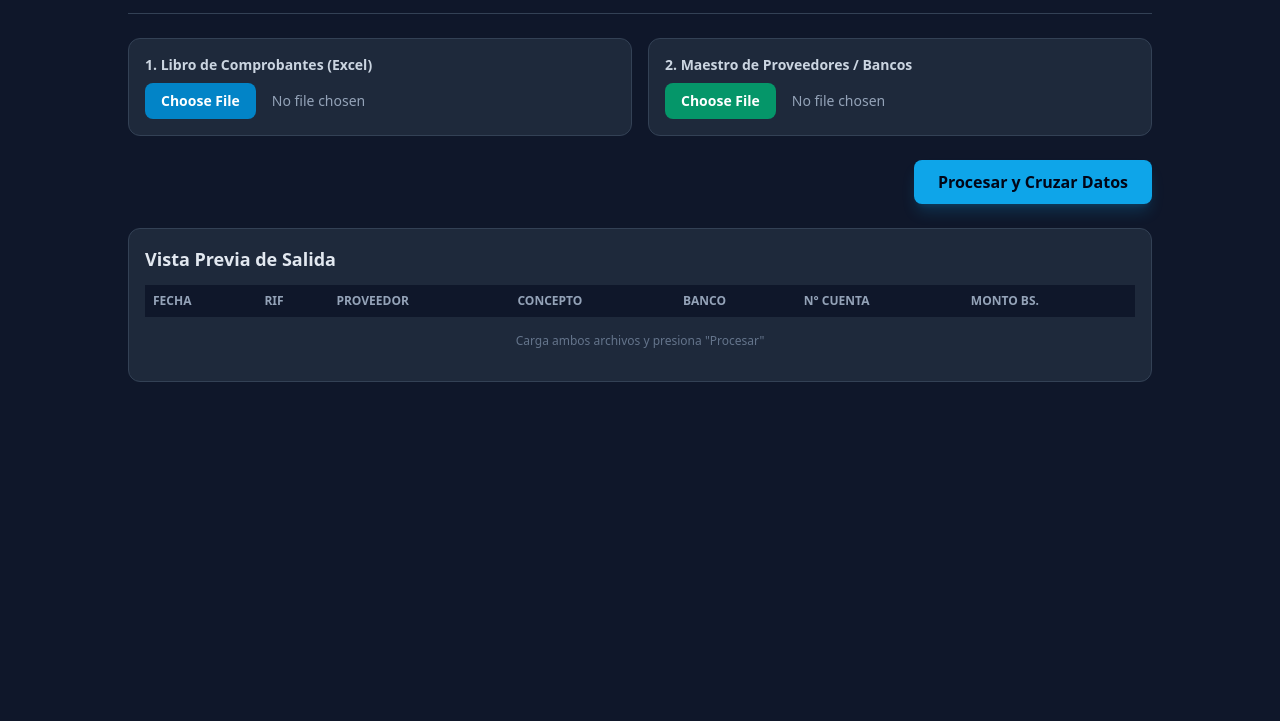
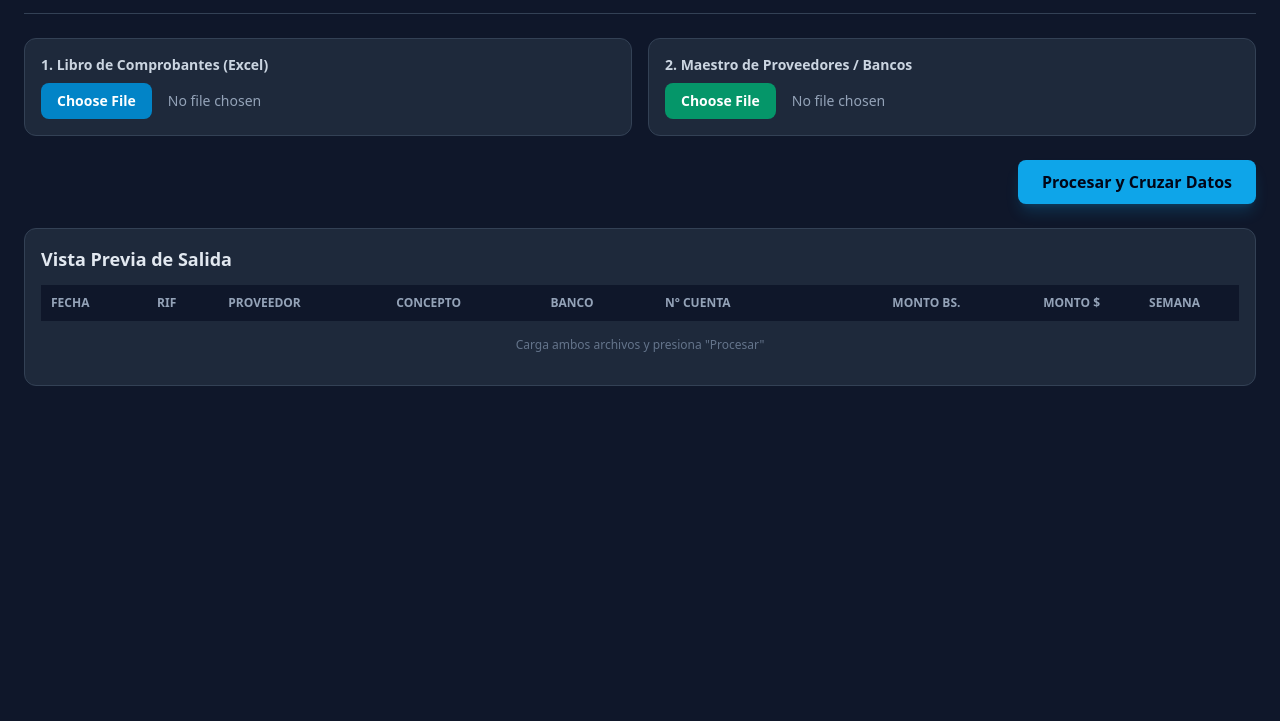
Before and after one commit to ing-nestorgomez/relacion-pagos, a plain HTML site: page index.html in a window 1280 px wide. Shown: the part 79-800 px from the top of the page. Drawn offline with nearby package versions, Linux system fonts and the light colour scheme.

Commit message:
Update body padding and button layout in index.html

```diff
--- a/index.html
+++ b/index.html
@@ -9,9 +9,10 @@
   <!-- SheetJS para leer y escribir Excel -->
   <script src="https://cdn.jsdelivr.net/npm/xlsx@0.18.5/dist/xlsx.full.min.js"></script>
 </head>
-<body class="bg-slate-900 text-slate-100 min-h-screen p-6 font-sans">
+<body class="bg-slate-900 text-slate-100 min-h-screen p-4 md:p-6 font-sans">
 
-  <div class="max-w-5xl mx-auto space-y-6">
+  <!-- CAMBIO CLAVE AQUÍ: w-full max-w-none en lugar de max-w-5xl -->
+  <div class="w-full max-w-none space-y-6">
     <!-- Header -->
     <header class="border-b border-slate-700 pb-4">
       <h1 class="text-2xl font-bold text-sky-400">Generador de Relación de Pagos</h1>
@@ -51,18 +52,20 @@
       <table class="w-full text-left text-xs text-slate-300">
         <thead class="bg-slate-900 text-slate-400 uppercase">
           <tr>
-            <th class="p-2">Fecha</th>
-            <th class="p-2">RIF</th>
-            <th class="p-2">Proveedor</th>
-            <th class="p-2">Concepto</th>
-            <th class="p-2">Banco</th>
-            <th class="p-2">N° Cuenta</th>
-            <th class="p-2">Monto Bs.</th>
+            <th class="p-2.5">Fecha</th>
+            <th class="p-2.5">RIF</th>
+            <th class="p-2.5">Proveedor</th>
+            <th class="p-2.5">Concepto</th>
+            <th class="p-2.5">Banco</th>
+            <th class="p-2.5">N° Cuenta</th>
+            <th class="p-2.5 text-right">Monto Bs.</th>
+            <th class="p-2.5 text-right">Monto $</th>
+            <th class="p-2.5 text-center">Semana</th>
           </tr>
         </thead>
         <tbody id="tablaVistaPrevia">
           <tr>
-            <td colspan="7" class="p-4 text-center text-slate-500">Carga ambos archivos y presiona "Procesar"</td>
+            <td colspan="9" class="p-4 text-center text-slate-500">Carga ambos archivos y presiona "Procesar"</td>
           </tr>
         </tbody>
       </table>
```
Lines whose indentation alone changed are shown as unchanged.
